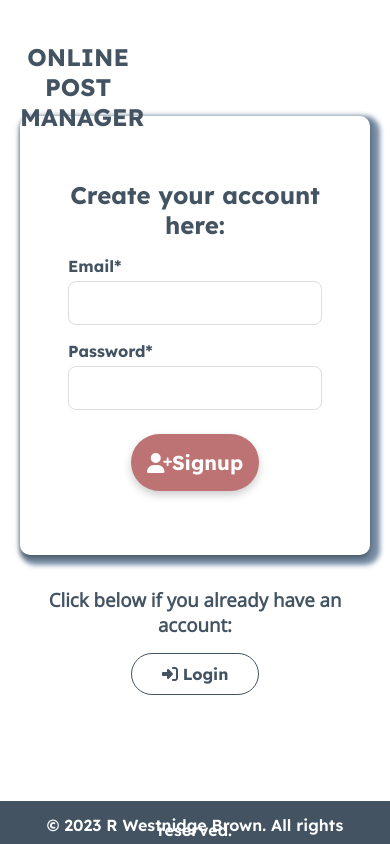
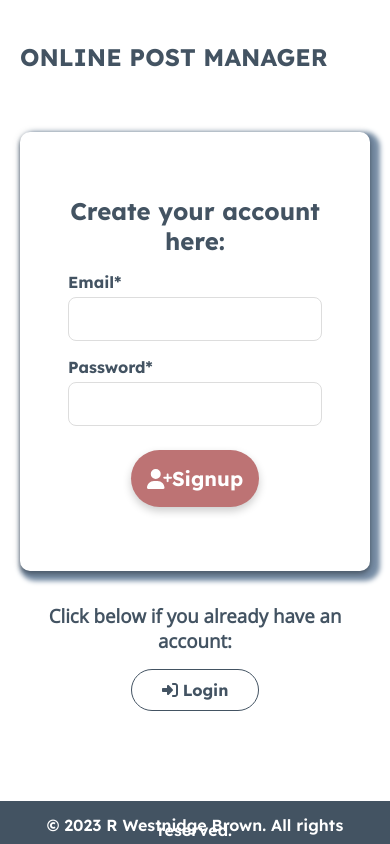
Before and after one commit to rhw-repo/mern-post-app, a React (Create React App) app in the folder frontend/: page /signup in a window 390 px wide. Built offline with nearby package versions, Linux system fonts and the light colour scheme.

Commit message:
Adds classNames to Navbar and css rules to allow for grid layout @media 800px

```diff
--- a/frontend/src/components/Navbar/Navbar.js
+++ b/frontend/src/components/Navbar/Navbar.js
@@ -26,16 +26,16 @@ const Navbar = () => {
                 <Link to="/" className={styles.link}>
                     <h1>ONLINE POST MANAGER</h1>
                 </Link>
-                <nav>
+                <nav className={styles.nav}>
                     {user && (
-                        <div>
-                            <span>{user.email}</span>
+                        <>
+                            <span className={styles.userEmail}>{user.email}</span>
                             <button
                                 onClick={handleClick}
                                 className={styles.button}
                             >
                                 {logoutIcon} Log Out</button>
-                        </div>
+                        </>
                     )}
                 </nav>
                 {logoutError && <div className="error">{logoutError}</div>}
--- a/frontend/src/components/Navbar/Navbar.module.css
+++ b/frontend/src/components/Navbar/Navbar.module.css
@@ -34,24 +34,34 @@
   }
 
   @media (max-width: 800px) {
-   /* .header,
-    .container {
-      flex-wrap: nowrap;
-      justify-content: space-between;
-    }*/
-
-   .header,
    .container {
     display: grid;
-    grid-template-columns: 2fr 1fr 1fr;
+    /* content size unknown for userEmail element */
+    grid-template-columns: auto auto auto;
     grid-template-rows: auto;
+    margin-bottom: 1rem;
    }
-
 
    .link,
    h1 {
       font-size: 1.5rem;
       grid-row: 1 / 2;
-      grid-column: 1 / 3;
+      grid-column: 1;
+      justify-self: left;
     }
+
+  .nav {
+      display: contents;
+    }
+
+  .userEmail {
+    grid-row: 1 / 2;
+    grid-column: 2 / 3;
+    justify-self: center;
   }
+
+  nav .button {
+    grid-row: 1 / 2;
+    grid-column: 3 / 4;
+  }
+  }
```
